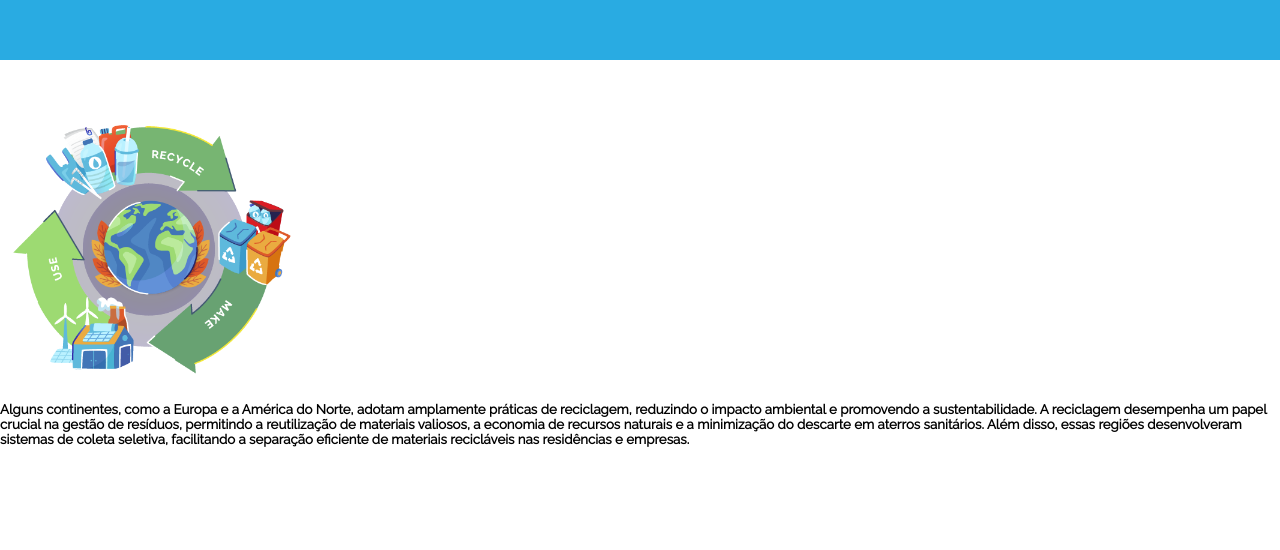
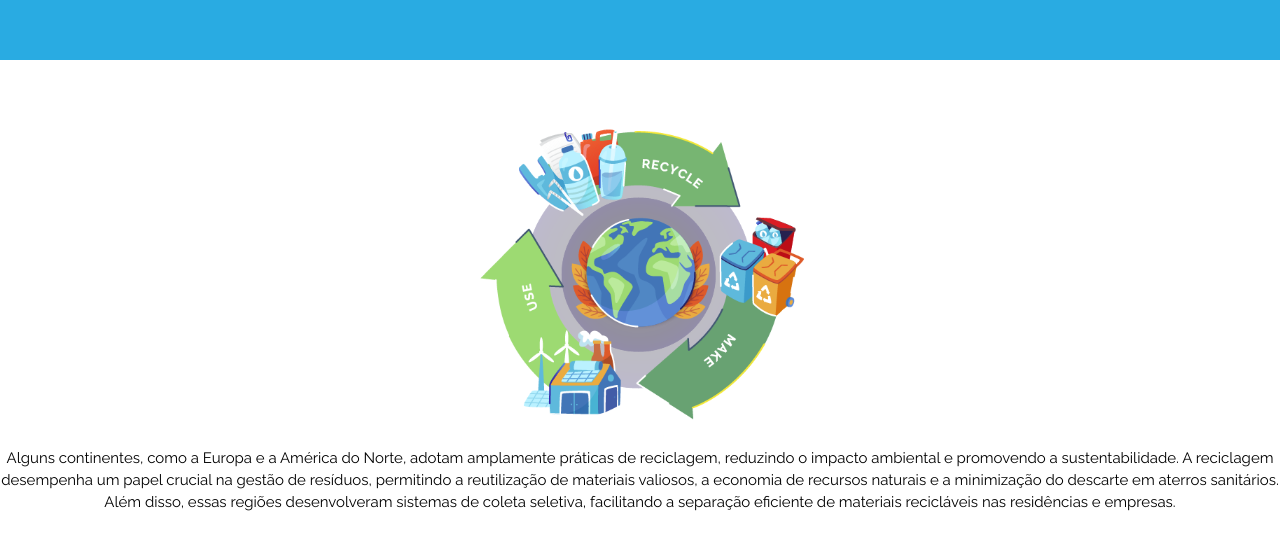
Before and after one commit to Drowndragon10/PI2_Website, a plain HTML site: page index.html in a window 1280 px wide. Shown: the part 1866-2416 px from the top of the page. Before the commit the page ends 2351 px from the top, so only its background shows below. Drawn offline with Linux system fonts and the light colour scheme.

Commit message:
aaaaaaaaaaaa

```diff
--- a/css/estilos.css
+++ b/css/estilos.css
@@ -98,7 +98,15 @@ nav a:hover{
     align-items: center;
 }*/
 .mundo{
-    align-items: center;
-    width: 300px;
-    height: 300px;
+    margin-left: auto;
+    margin-right: auto;
+    width: 350px;
+    height: 350px;
+    display: block;
+    justify-content: center;
 }
+.h5{
+    font-size: 15px;
+    line-height: 145%;
+    text-align: center;
+}
--- a/index.html
+++ b/index.html
@@ -41,8 +41,8 @@
     </div>
     <br><br>
     <img class="mundo"src="imagens/mundo.png" alt="ilustração do planeta terra, onde temos umas setas com algumas informações sobre reciclagem, como recycle, make e use">
-    <h5>Alguns continentes, como a Europa e a América do Norte, adotam amplamente práticas de reciclagem, reduzindo o impacto ambiental e promovendo a sustentabilidade. A reciclagem desempenha um papel crucial na gestão de resíduos, permitindo a reutilização de materiais valiosos, a economia de recursos naturais e a minimização do descarte em aterros sanitários. Além disso, essas regiões desenvolveram sistemas de coleta seletiva, facilitando a separação eficiente de materiais recicláveis nas residências e empresas.</h5>
-    <br><br>
+    <p class="h5">Alguns continentes, como a Europa e a América do Norte, adotam amplamente práticas de reciclagem, reduzindo o impacto ambiental e promovendo a sustentabilidade. A reciclagem desempenha um papel crucial na gestão de resíduos, permitindo a reutilização de materiais valiosos, a economia de recursos naturais e a minimização do descarte em aterros sanitários. Além disso, essas regiões desenvolveram sistemas de coleta seletiva, facilitando a separação eficiente de materiais recicláveis nas residências e empresas.</p>
+    <br><br><br>
   </main>
 </body>
 
```
